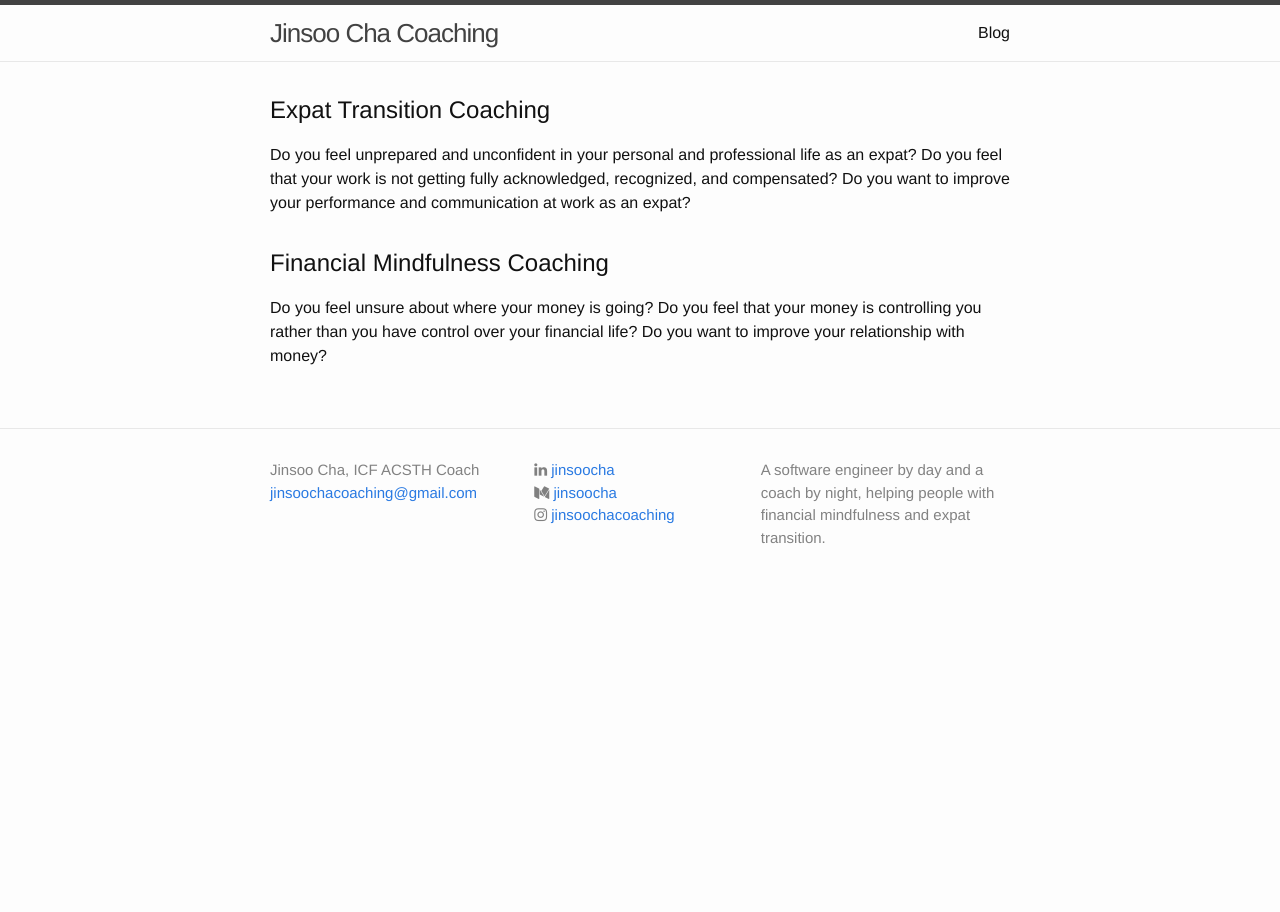
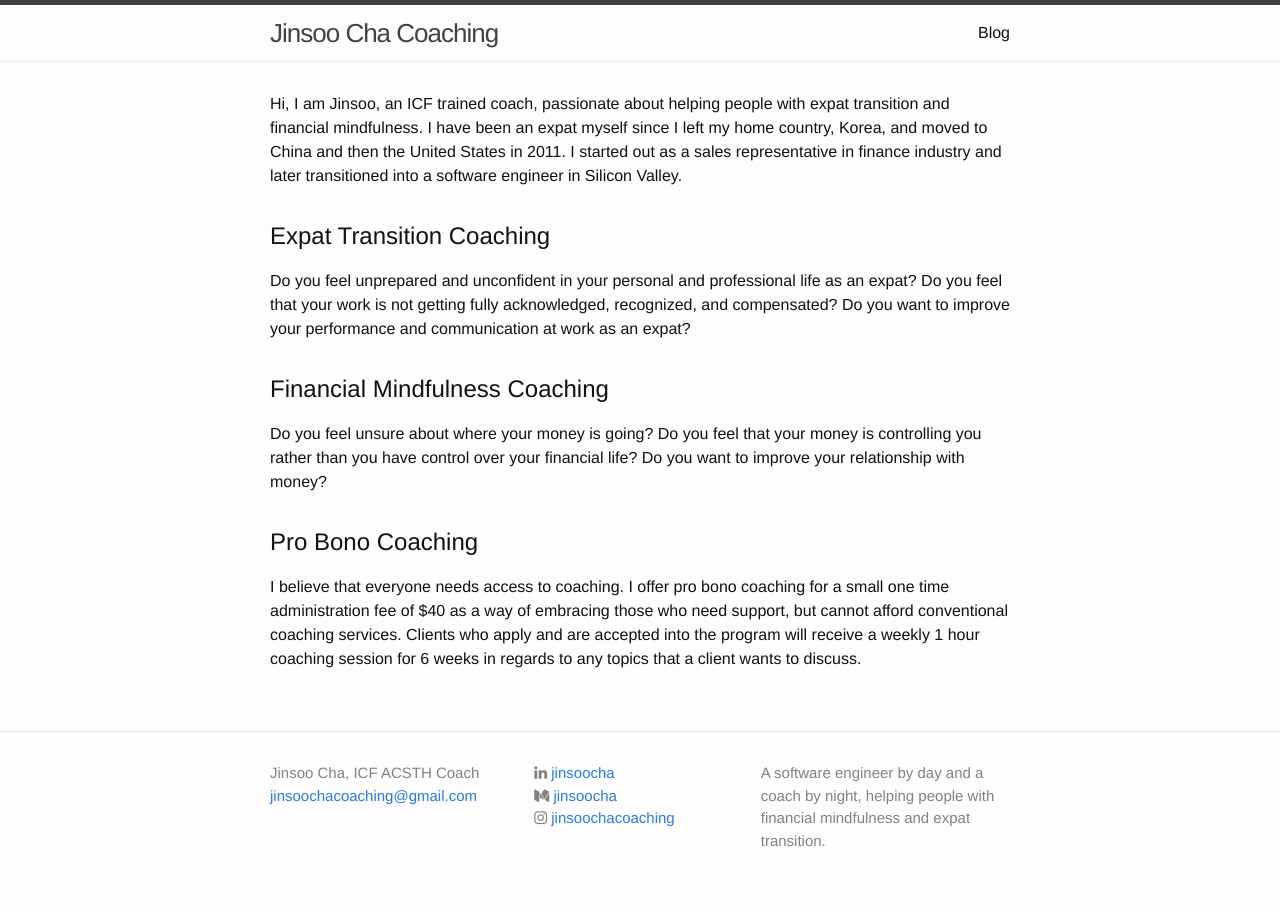
Before and after one commit to jinsoocha/jinsoocha.github.io, a Jekyll site: the page built from index.html, in a window 1280 px wide. Built offline with Jekyll 4.4.1, drawn with Linux system fonts in a browser that asks for light colours; nearby versions of some CDN libraries.

Commit message:
Update index.html

```diff
--- a/index.html
+++ b/index.html
@@ -4,6 +4,7 @@ layout: default
 
 <div class="home">
   <div class="intro">
+    <p class="post-content">Hi, I am Jinsoo, an ICF trained coach, passionate about helping people with expat transition and financial mindfulness. I have been an expat myself since I left my home country, Korea, and moved to China and then the United States in 2011. I started out as a sales representative in finance industry and later transitioned into a software engineer in Silicon Valley.</p>
     <div class="intro-block">
       <h2 class="post-heading">Expat Transition Coaching</h2>
       <p class="post-content">Do you feel unprepared and unconfident in your personal and professional life as an expat? Do you feel that your work is not getting fully acknowledged, recognized, and compensated? Do you want to improve your performance and communication at work as an expat?</p>
@@ -11,6 +12,10 @@ layout: default
     <div class="intro-block">
       <h2 class="post-heading">Financial Mindfulness Coaching</h2>
       <p class="post-content">Do you feel unsure about where your money is going? Do you feel that your money is controlling you rather than you have control over your financial life? Do you want to improve your relationship with money?</p>
+    </div>
+    <div class="intro-block">
+      <h2 class="post-heading">Pro Bono Coaching</h2>
+      <p class="post-content">I believe that everyone needs access to coaching. I offer pro bono coaching for a small one time administration fee of $40 as a way of embracing those who need support, but cannot afford conventional coaching services. Clients who apply and are accepted into the program will receive a weekly 1 hour coaching session for 6 weeks in regards to any topics that a client wants to discuss.</p>
     </div>
   </div>
 
```
